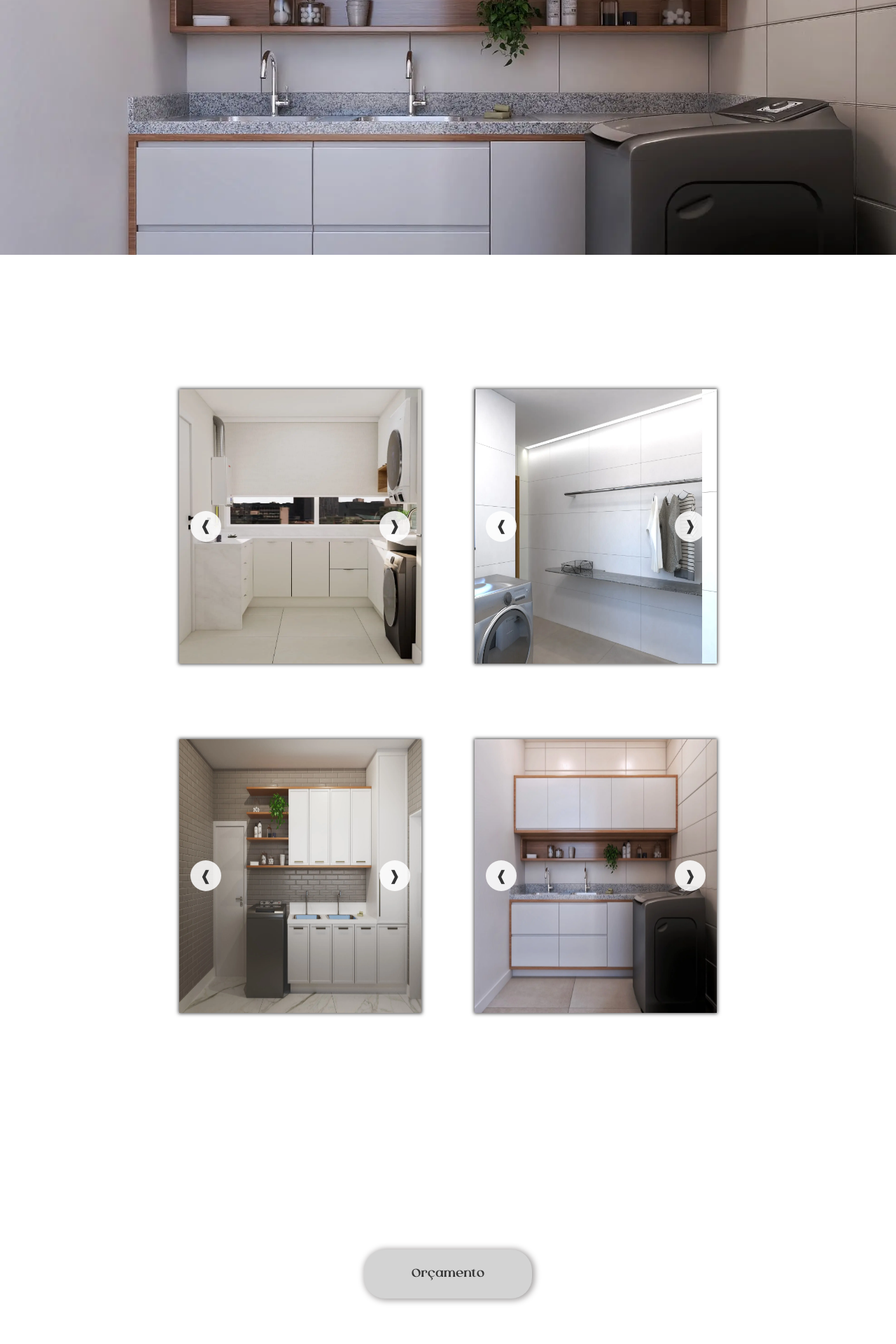
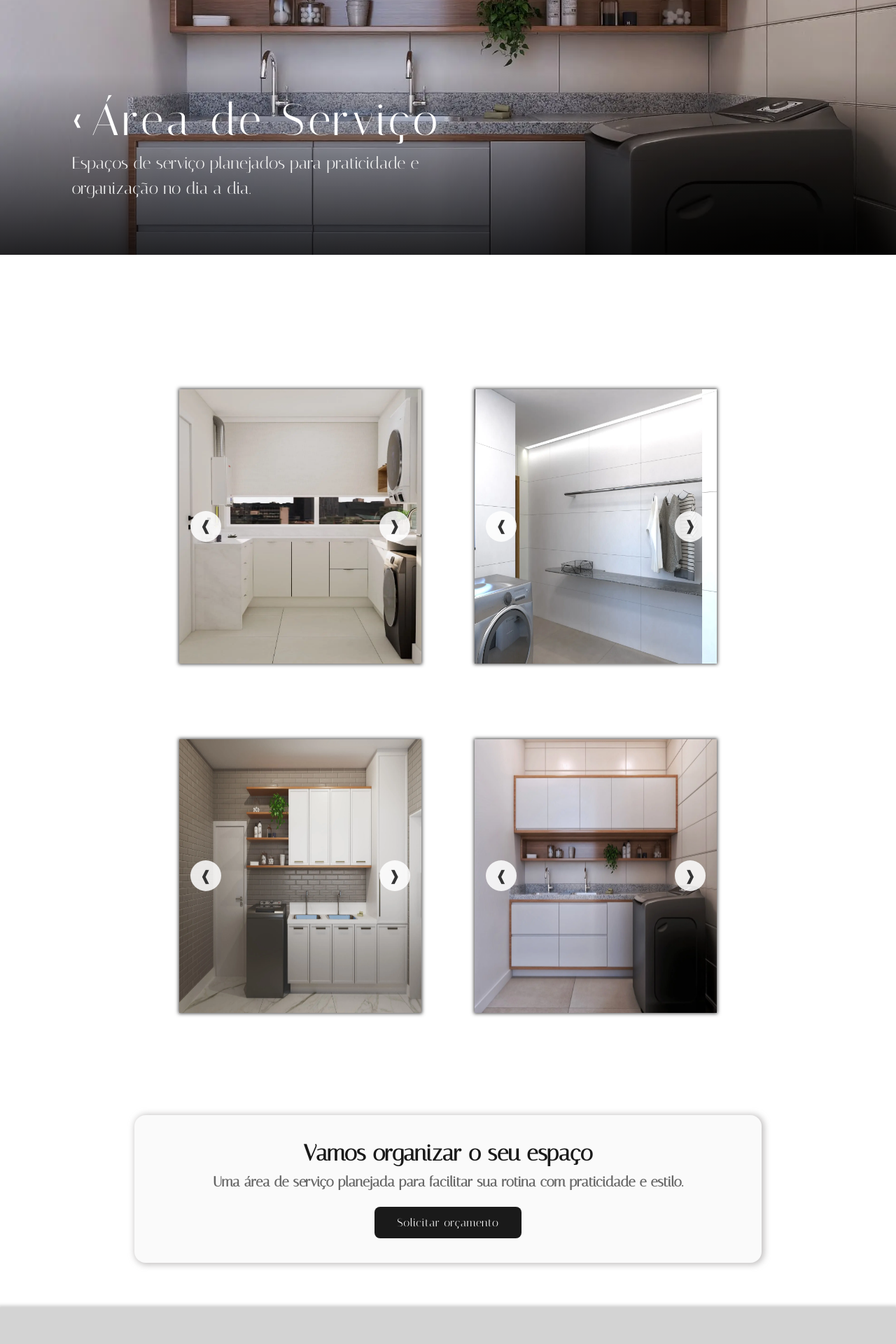
Before and after one commit to karinnarocha/HellenArchitect, a React (Create React App) app: page /AreaDeServico in a window 1280 px wide. Shown: the part 280-2200 px from the top of the page at 70% size. Built offline with nearby package versions, Linux system fonts and the light colour scheme.

Commit message:
homepage updates

```diff
--- a/src/component/Pages/Interiores/Outros/AreaDeServico/areaDeServico.jsx
+++ b/src/component/Pages/Interiores/Outros/AreaDeServico/areaDeServico.jsx
@@ -31,15 +31,23 @@ const Area_de_Servico_four = [
 const AreaDeServico = () => {
     return (
         <>
-            <Hero image={Hero_Area_de_Servico[0]} />
+            <Hero
+                image={Hero_Area_de_Servico[0]}
+                title="Área de Serviço"
+                subtitle="Espaços de serviço planejados para praticidade e organização no dia a dia."
+            />
             <div className="imageGridArea_de_Servico">
                 <ImageSlide slides={Area_de_Servico_um} />
                 <ImageSlide slides={Area_de_Servico_two} />
                 <ImageSlide slides={Area_de_Servico_three} />
                 <ImageSlide slides={Area_de_Servico_four} />
             </div>
-            <div className="central">
-                <Link to='/Contato' className="OrcamentoButton">Orçamento</Link>
+            <div className="FinalCTAsection">
+                <div className="FinalCTAcard">
+                    <h2 className="FinalCTAtitle">Vamos organizar o seu espaço</h2>
+                    <p className="FinalCTAsubtitle">Uma área de serviço planejada para facilitar sua rotina com praticidade e estilo.</p>
+                    <Link to="/Contato" className="FinalCTAbutton">Solicitar orçamento</Link>
+                </div>
             </div>
         </>
     );
--- a/src/component/Pages/Interiores/Outros/outros.jsx
+++ b/src/component/Pages/Interiores/Outros/outros.jsx
@@ -10,7 +10,7 @@ const Hero_Outros = [
 ];
 
 const Area_de_Servico = [
-    { src: "/images/interior/Outros/Area_de_servico/01/03.webp", title: "Area de Serviço", link: "/Area_de_Servico" },
+    { src: "/images/interior/Outros/Area_de_servico/01/03.webp", title: "Area de Serviço", link: "/AreaDeServico" },
 ];
 
 const Escada = [
--- a/src/component/Pages/Sobre/sobre.jsx
+++ b/src/component/Pages/Sobre/sobre.jsx
@@ -58,7 +58,7 @@ const Sobre = () => {
                     </div>
 
                     <div className="sobreContentRow">
-                        <img className="photosSobre" src="../../images/Sobre/Hellen_photo2.webp" alt="Hellen Rocha analisando projeto de interiores" />
+                        <img className="photosSobre" src="../../images/Sobre/hellen_photo2.webp" alt="Hellen Rocha analisando projeto de interiores" />
                         <div className="textSobre">
                             Mas vamos destacar aqui duas coisas que não abro mão: praticidade e identidade, que, para mim, estão nos detalhes! Sou uma pessoa observadora, com o olhar treinado! Gosto de fazer uma leitura das pessoas antes de começar qualquer projeto, porque assim consigo transmitir o que o cliente realmente precisa.
                             <br /><br />
```
Also changed, not shown: 1 other file (tests, documents, lock files or other folders).
